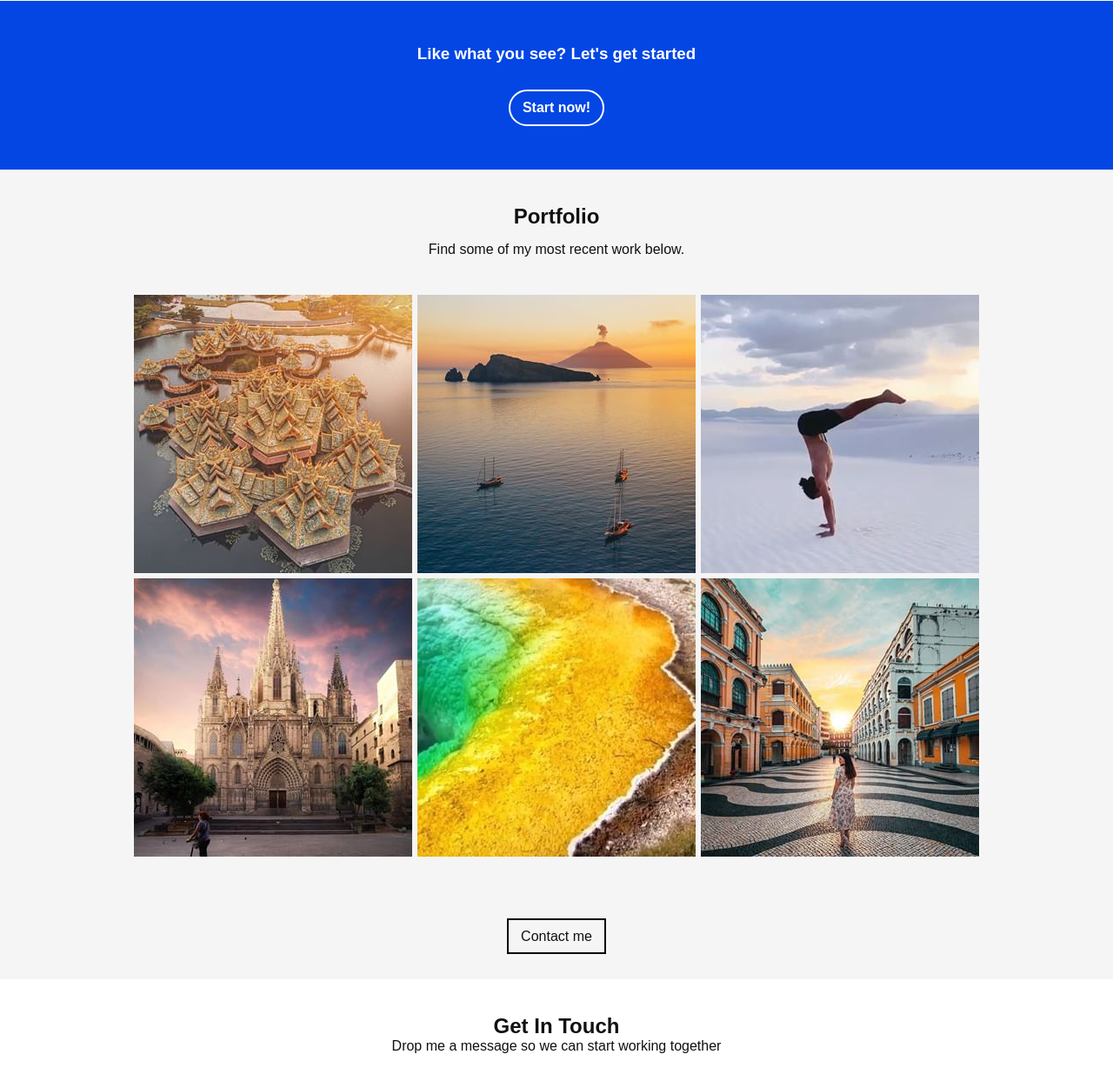
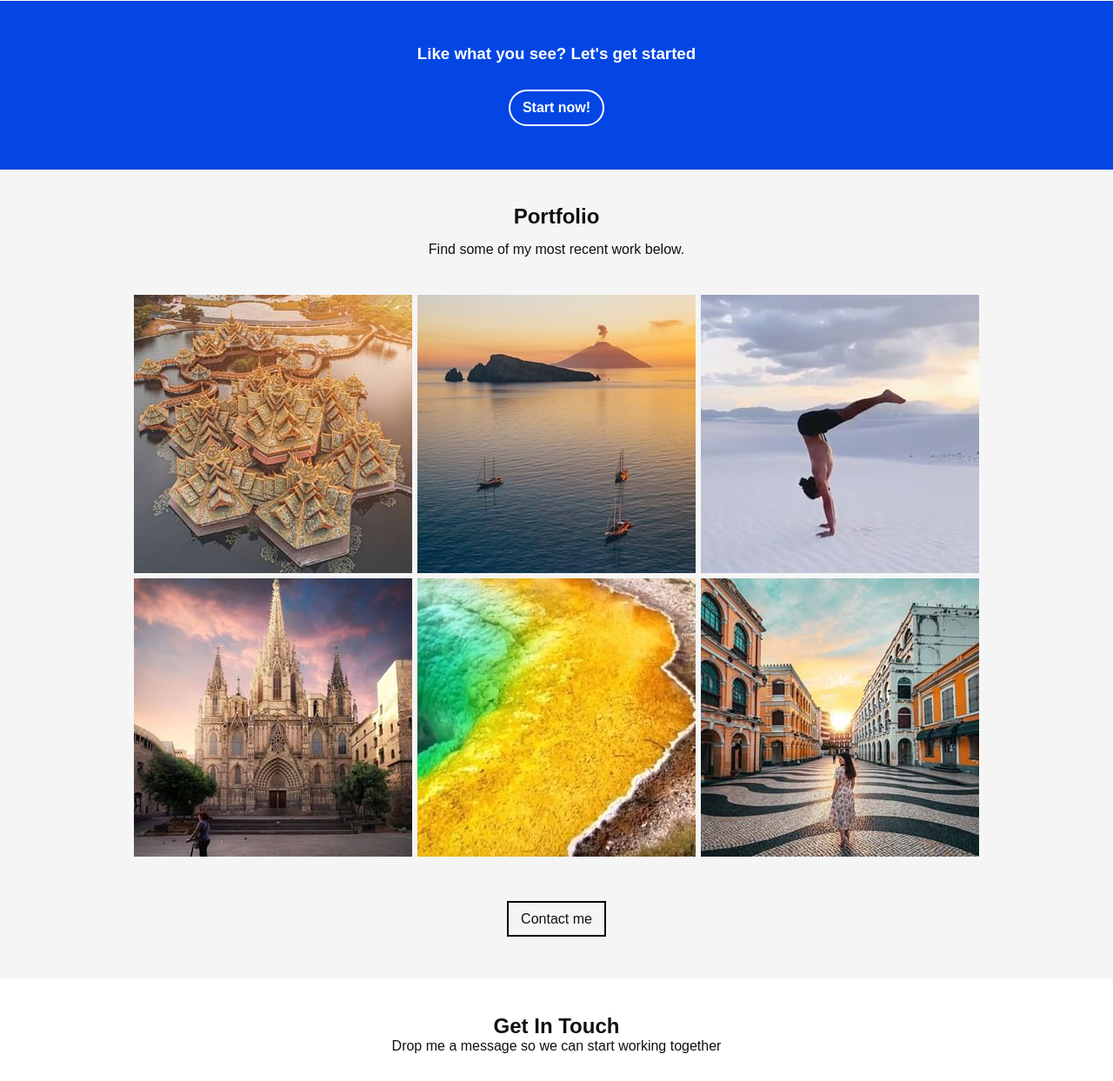
Before and after one commit to NunoGaioPereira/web-dev-portfolio, a PHP site: page / in a window 1280 px wide. Shown: the part 1573-2816 px from the top of the page at 87% size. Run offline with PHP 8.4, Linux system fonts and the light colour scheme.

Commit message:
style: changed portfolio css

```diff
--- a/css/main.css
+++ b/css/main.css
@@ -169,7 +169,7 @@ nav.scrolled ul li a {
 .portfolio {
 	text-align: center;
 	background-color: #f5f5f5;
-	padding: 40px;
+	padding: 40px 40px 60px;
 }
 
 .portfolio h2 {
@@ -177,7 +177,7 @@ nav.scrolled ul li a {
 }
 
 .portfolio .gallery {
-	padding: 40px 0 80px;
+	padding: 40px 0 60px;
 	display: flex;
 	flex-wrap: wrap;
 	justify-content: center;
@@ -222,7 +222,7 @@ nav.scrolled ul li a {
 }
 
 .portfolio .gallery .img-block .overlay a:hover {
-	background-color: #111;
+	background-color: #222;
 }
 
 .portfolio .gallery img {
@@ -513,6 +513,6 @@ nav.scrolled ul li a {
 	background-color: #111;
 }
 
-.contact form input,.contact form textarea {
+.contact form input, .contact form textarea {
 	border: 2px solid #111;
 }
```
